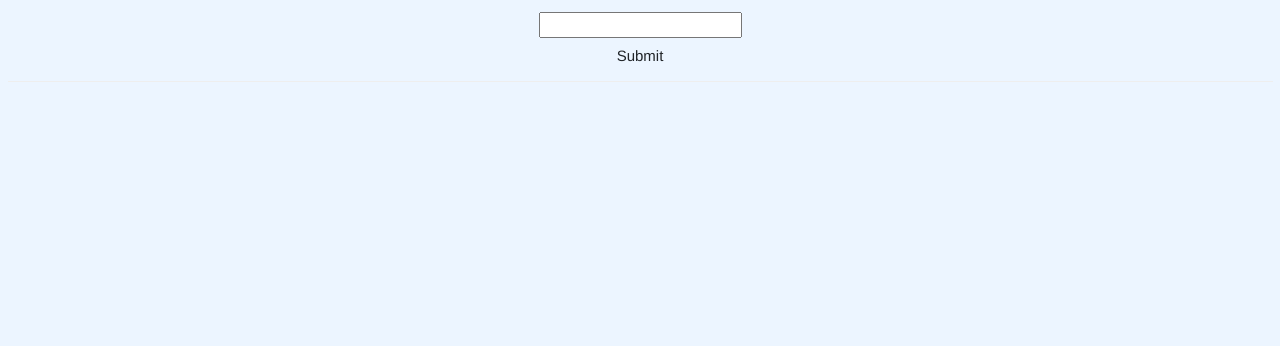
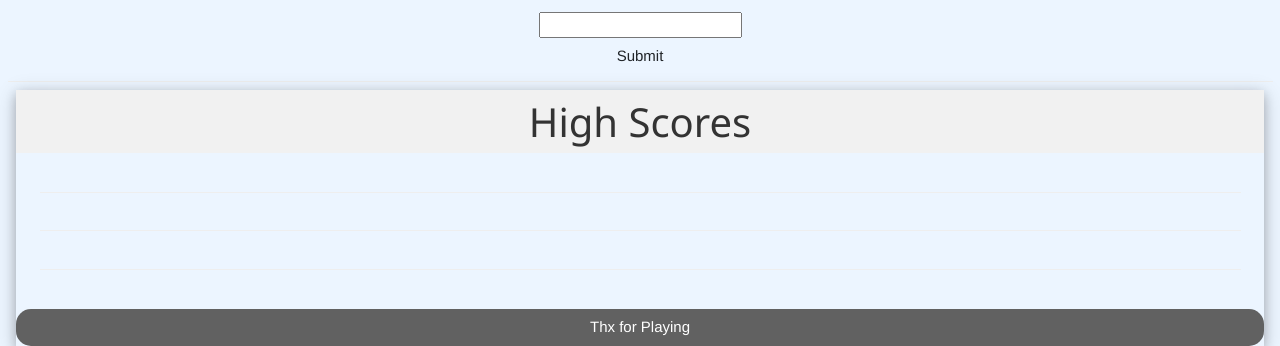
Before and after one commit to MichelleMcConville/04-code-quiz, a plain HTML site: page index.html in a window 1280 px wide. Shown: the part 730-1076 px from the top of the page. Before the commit the page ends 820 px from the top, so only its background shows below. Drawn offline with nearby package versions, Linux system fonts and the light colour scheme.

Commit message:
added scoreCard

```diff
--- a/index.html
+++ b/index.html
@@ -93,6 +93,53 @@
     <hr id="hr2">
 
 
+  <!--High Score window-->
+
+  <div id="scoreCard" class="w3-container">
+
+    <div id="card" class="w3-card-4">
+
+      <header class="w3-container w3-light-grey">
+        <h1 id="question">High Scores</h1>
+      </header>
+
+      <hr style="margin-top:0; border-color:transparent;">
+      <div id="mc" class="w3-container">
+        <div class="selections">
+          <label id="lbOne" for="checkbox">
+            <!-- Multiple Choice goes HERE! -->
+          </label>
+        </div>
+
+        <hr>
+        <div class="selections">
+          <label id="lbTwo" for="checkbox">
+            <!-- Multiple Choice goes HERE! -->
+          </label>
+        </div>
+
+        <hr>
+        <div class="selections">
+          <label id="lbThree" for="checkbox">
+            <!-- Multiple Choice goes HERE! -->
+          </label>
+        </div>
+
+        <hr>
+        <div class="selections">
+          <label  id="lbFour" for="checkbox">
+            <!-- Multiple Choice goes HERE! -->
+          </label>
+        </div>
+
+      </div>
+
+      <hr style="margin-top:0; border-color:transparent;">
+      <footer id="feedback" class="w3-block w3-dark-grey">Thx for Playing</footer>
+    </div>
+  </div>
+
+
   </main>
 
   <script src="./scripts/questions.js"></script>
```
